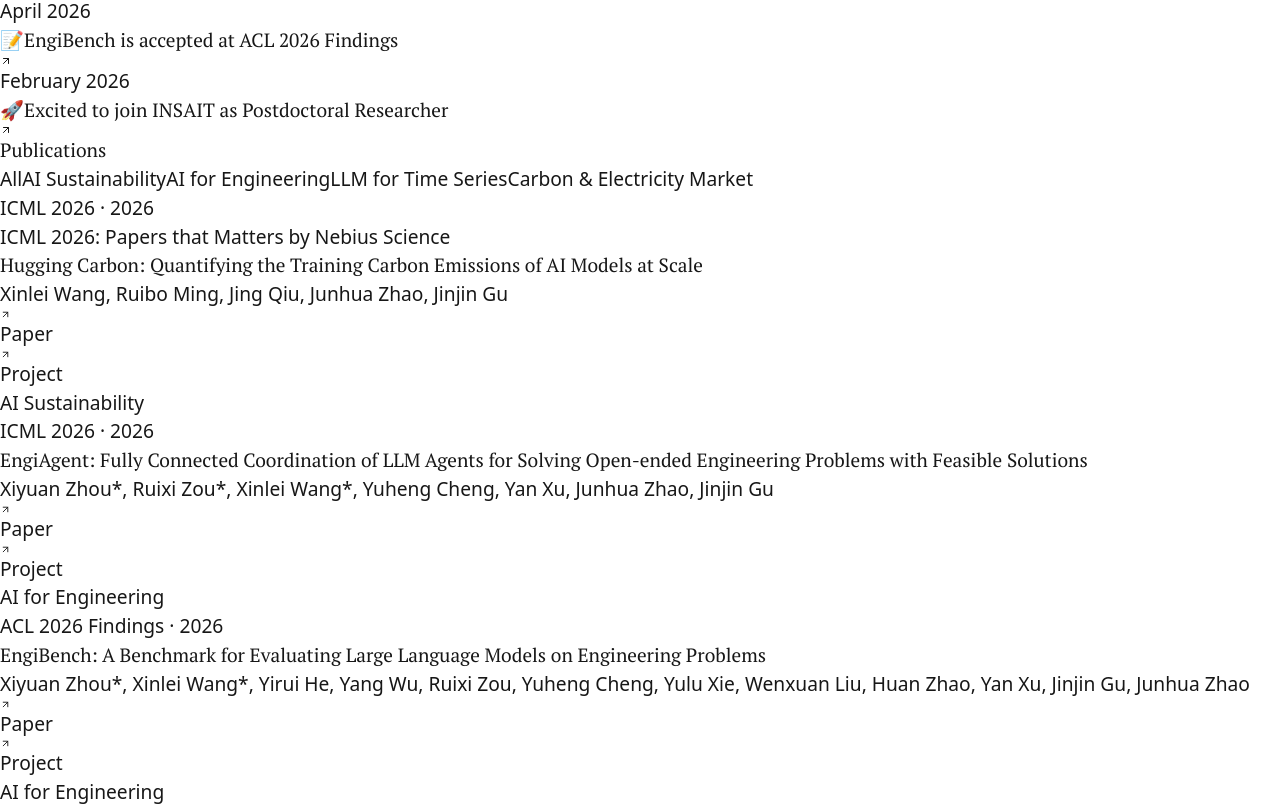
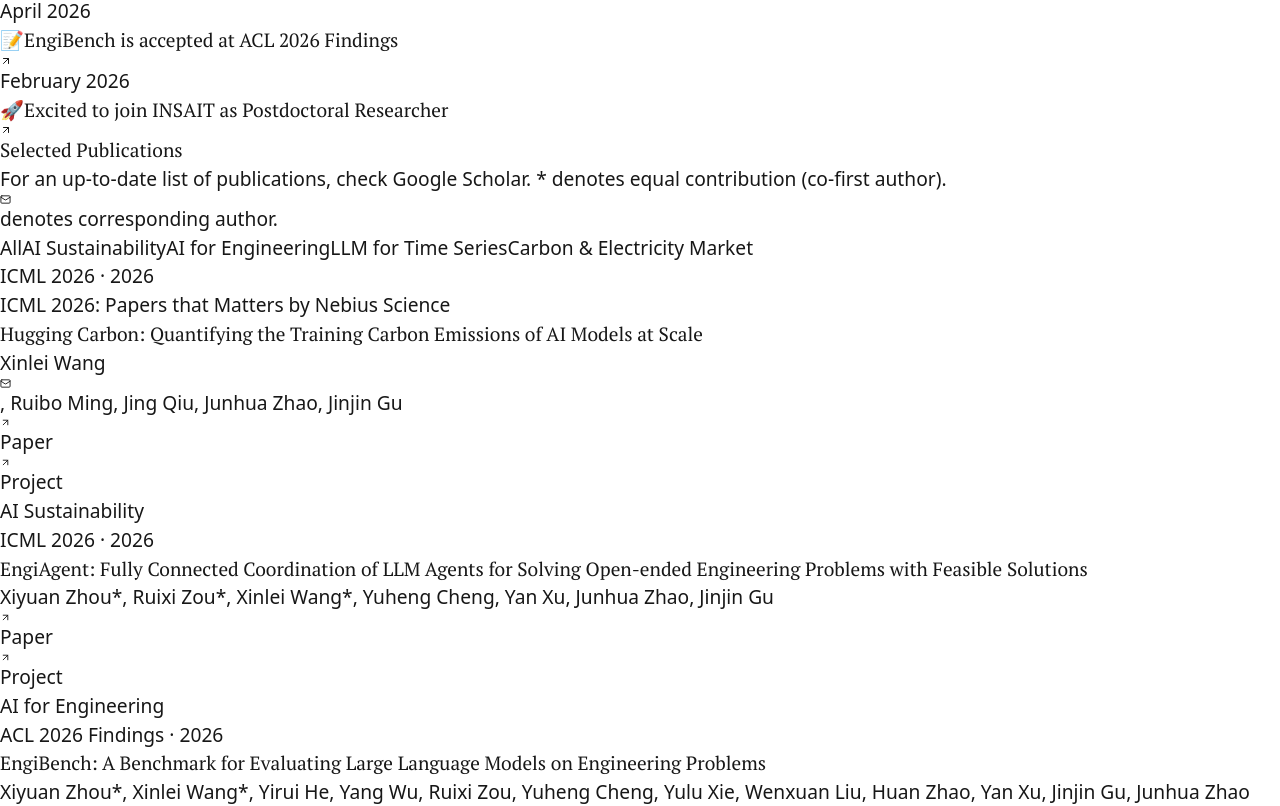
Before and after one commit to daydreamer-amelia/daydreamer-amelia.github.io, a Next.js app: page / in a window 1280 px wide. Shown: the part 1940-2746 px from the top of the page. Built offline with nearby package versions, Linux system fonts and the light colour scheme.

Commit message:
Add Selected Publications notes and corresponding-author mark

```diff
--- a/src/app/page.tsx
+++ b/src/app/page.tsx
@@ -15,6 +15,7 @@
 import { ServiceList } from "@/components/service-entry";
 import { serviceData } from "@/data/service";
 import { sectionOrder, Section } from "@/data/section-order";
+import { Mail } from "lucide-react";
 
 export default function Home() {
   return (
@@ -116,9 +117,33 @@
                         id="publications"
                         className="scroll-mt-20"
                       >
-                        <h2 className="font-serif text-l mb-6 tracking-wide uppercase">
-                          Publications
+                        <h2 className="font-serif text-l mb-2 tracking-wide uppercase">
+                          Selected Publications
                         </h2>
+                        <p className="text-xs text-zinc-500 mb-6 leading-relaxed">
+                          For an up-to-date list of publications, check{" "}
+                          {aboutMe.googleScholarUrl ? (
+                            <a
+                              href={aboutMe.googleScholarUrl}
+                              target="_blank"
+                              rel="noopener noreferrer"
+                              className="underline text-zinc-700 hover:text-zinc-900"
+                            >
+                              Google Scholar
+                            </a>
+                          ) : (
+                            "Google Scholar"
+                          )}
+                          . * denotes equal contribution (co-first author).{" "}
+                          <span className="inline-flex items-center gap-0.5 align-middle">
+                            <Mail
+                              size={11}
+                              className="inline text-zinc-500"
+                              aria-hidden="true"
+                            />
+                          </span>{" "}
+                          denotes corresponding author.
+                        </p>
                         <PublicationList items={publicationData} />
                       </section>
                     )
--- a/src/components/publication-entry.tsx
+++ b/src/components/publication-entry.tsx
@@ -2,7 +2,7 @@
 
 import { useState } from "react";
 import Image from "next/image";
-import { ArrowUpRight } from "lucide-react";
+import { ArrowUpRight, Mail } from "lucide-react";
 import {
   Publication,
   PublicationTopic,
@@ -35,6 +35,22 @@
   "inline-flex px-1.5 py-0.5 rounded-full border text-[10px] leading-tight font-normal";
 
 const filterOptions: PublicationFilter[] = ["All", ...publicationTopics];
+
+function formatAuthors(authors: string) {
+  const parts = authors.split(/(✉)/g);
+  return parts.map((part, index) =>
+    part === "✉" ? (
+      <Mail
+        key={index}
+        size={11}
+        className="inline-block ml-0.5 -mt-0.5 text-zinc-500"
+        aria-label="corresponding author"
+      />
+    ) : (
+      <span key={index}>{part}</span>
+    ),
+  );
+}
 
 function getPublicationImageUrl(publication: Publication): string {
   if (publication.imageUrl) {
@@ -174,7 +190,7 @@
           {publication.title}
         </h3>
         <p className="text-xs text-zinc-600 mb-1.5 leading-relaxed">
-          {publication.authors}
+          {formatAuthors(publication.authors)}
         </p>
         {(publication.paperUrl ||
           publication.codeUrl ||
--- a/src/data/publication.ts
+++ b/src/data/publication.ts
@@ -32,7 +32,7 @@
     conference: "ICML 2026",
     title:
       "Hugging Carbon: Quantifying the Training Carbon Emissions of AI Models at Scale",
-    authors: "Xinlei Wang, Ruibo Ming, Jing Qiu, Junhua Zhao, Jinjin Gu",
+    authors: "Xinlei Wang✉, Ruibo Ming, Jing Qiu, Junhua Zhao, Jinjin Gu",
     topics: ["AI Sustainability"],
     paperUrl: "https://arxiv.org/abs/2605.01549",
     codeUrl: "https://github.com/insait-institute/HuggingCarbon",
```
